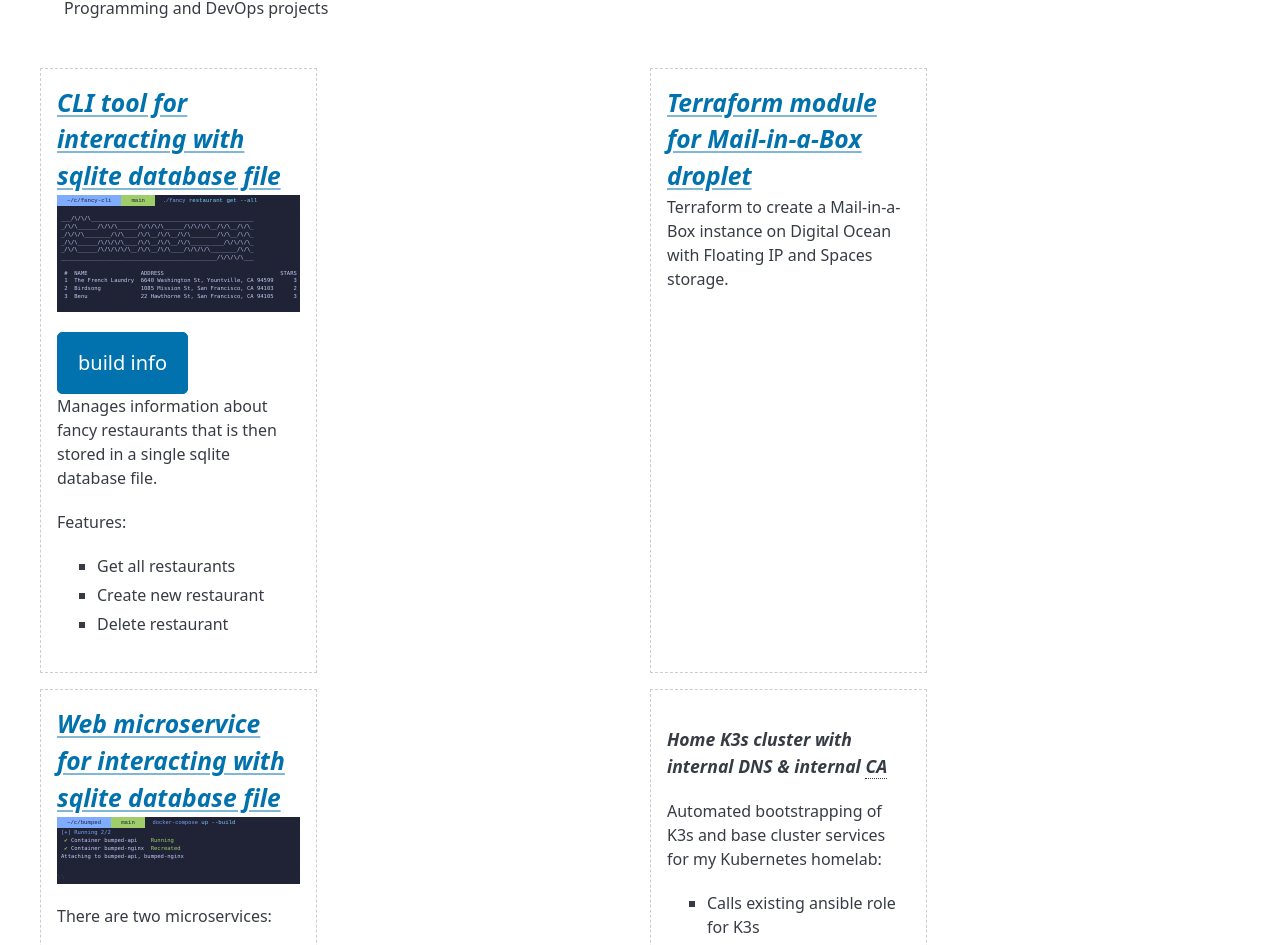
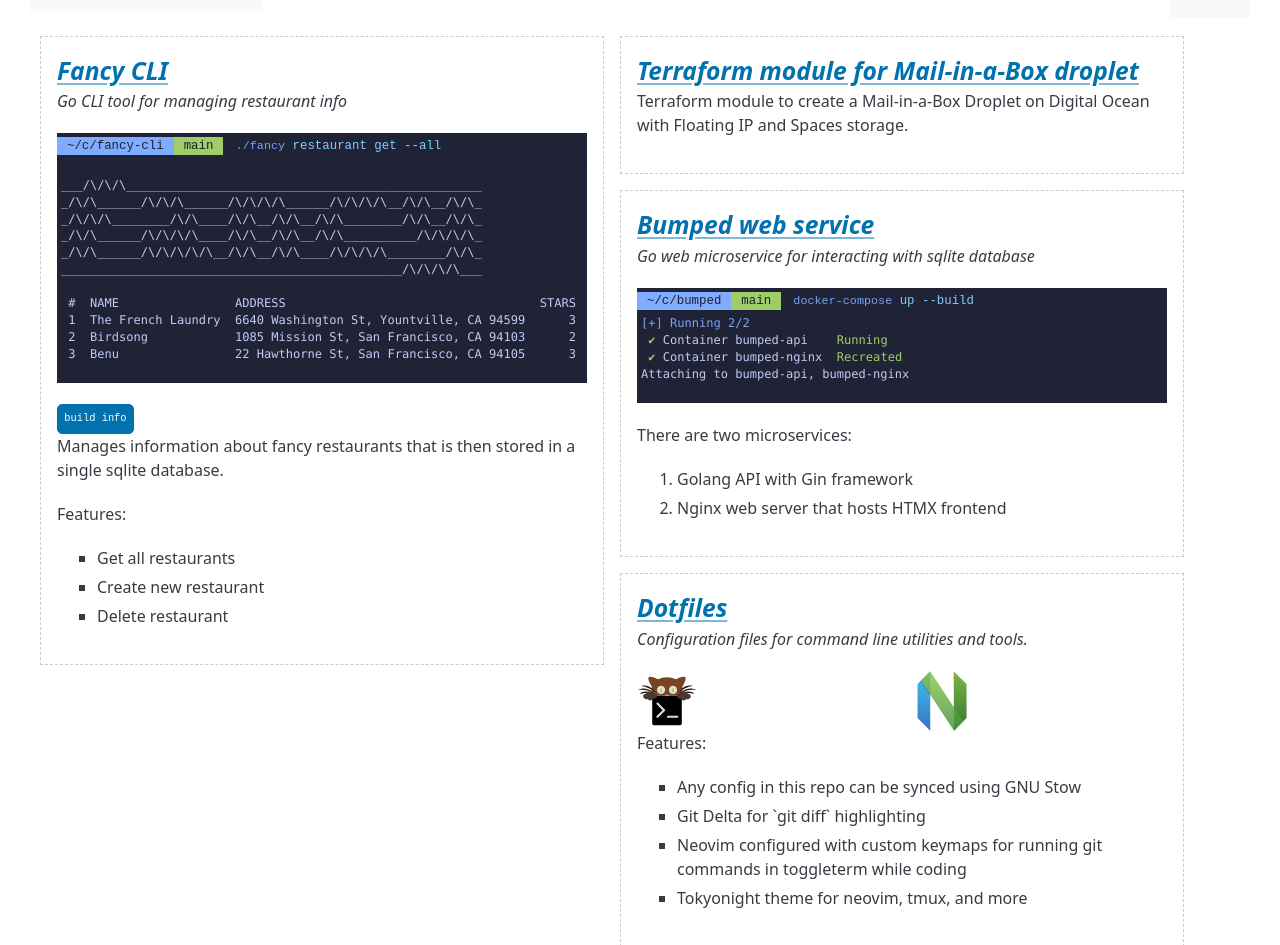
Before and after one commit to jcardarelli/jcardarelli.github.io, a website: page index.html in a window 1280 px wide. Shown: the part 83-1028 px from the top of the page. Drawn offline with nearby package versions, Linux system fonts and the light colour scheme; a script that the page names is missing.

Commit message:
Publish projects to github

```diff
--- a/index.html
+++ b/index.html
@@ -1,30 +1,56 @@
 <!doctype html>
 <html lang="en">
   <head>
-    <meta charset="UTF-8">
-    <meta name="viewport" content="width=device-width, initial-scale=1">
-    <title>john cardarelli: projects</title>
-    <link rel="stylesheet" href="https://cdn.jsdelivr.net/npm/@picocss/pico@2/css/pico.min.css" />
+    <meta charset="UTF-8" />
+    <meta name="viewport" content="width=device-width, initial-scale=1" />
+    <title>john cardarelli</title>
+    <link
+      rel="stylesheet"
+      href="https://cdn.jsdelivr.net/npm/@picocss/pico@2/css/pico.min.css"
+    />
     <link rel="stylesheet" href="style.css" />
-    <script src="https://unpkg.com/htmx.org@1.9.12" integrity="sha384-ujb1lZYygJmzgSwoxRggbCHcjc0rB2XoQrxeTUQyRjrOnlCoYta87iKBWq3EsdM2" crossorigin="anonymous"></script>
+    <script
+      src="https://unpkg.com/htmx.org@1.9.12"
+      integrity="sha384-ujb1lZYygJmzgSwoxRggbCHcjc0rB2XoQrxeTUQyRjrOnlCoYta87iKBWq3EsdM2"
+      crossorigin="anonymous"
+    ></script>
     <script src="index.js"></script>
-    <!--<script src="https://unpkg.com/masonry-layout@4/dist/masonry.pkgd.min.js"></script>-->
+    <script src="https://unpkg.com/masonry-layout@4/dist/masonry.pkgd.min.js"></script>
   </head>
   <body>
     <main>
       <div class="container">
         <header>
-          <p class="project-header">John Cardarelli</p>
-          <p class="header-desc">Programming and DevOps projects</p>
+          <nav>
+            <ul>
+              <li class="project-header"><strong>John Cardarelli</strong></li>
+            </ul>
+            <ul>
+              <li class="current-page"><a href="#">Projects</a></li>
+            </ul>
+          </nav>
         </header>
-        <div id="modal-content"></div>
-        <div class="grid">
-          <div class="project grid-item">
-            <a href="https://github.com/jcardarelli/fancy-cli" class="repo-link" target="new" data-tooltip="open github repo">
-              <p class="project-title">CLI tool for interacting with sqlite database file</p>
+        <div
+          class="grid"
+          data-masonry='{ "percentPosition": true, "itemSelector": ".grid-item", "columnWidth": ".grid-sizer" }'
+        >
+          <div class="grid-sizer"></div>
+          <div class="grid-item">
+            <a
+              href="https://github.com/jcardarelli/fancy-cli"
+              class="repo-link"
+              target="new"
+              data-tooltip="open github repo"
+            >
+              <p class="project-title">Fancy CLI</p>
             </a>
+            <p class="project-desc">Go CLI tool for managing restaurant info</p>
             <section class="terminal overflow-auto">
-              <span class="prompt-dir">~/c/fancy-cli</span><span class="prompt-git">main</span><span class="readline"><span class="command">./fancy</span> restaurant get --all</span>
+              <span class="prompt-dir">~/c/fancy-cli</span
+              ><span class="prompt-git">main</span
+              ><span class="readline"
+                ><span class="command">./fancy</span> restaurant get --all</span
+              >
               <pre class="stdout">
 
 ___/\/\/\_________________________________________________
@@ -38,11 +64,22 @@ _______________________________________________/\/\/\/\___
  1  The French Laundry  6640 Washington St, Yountville, CA 94599      3
  2  Birdsong            1085 Mission St, San Francisco, CA 94103      2
  3  Benu                22 Hawthorne St, San Francisco, CA 94105      3
-				</pre>
+              </pre>
             </section>
+            <div id="modal-content"></div>
             <section class="project-desc">
-              <button class="build" hx-trigger="load" hx-get="projects/fancy-cli/index.html" hx-target="#modal-content">build info</button>
-              <p>Manages information about fancy restaurants that is then stored in a single sqlite database file.</p>
+              <button
+                class="build small-button"
+                hx-trigger="load"
+                hx-get="projects/fancy-cli/index.html"
+                hx-target="#modal-content"
+              >
+                build info
+              </button>
+              <p>
+                Manages information about fancy restaurants that is then stored
+                in a single sqlite database.
+              </p>
               <p>Features:</p>
               <ul>
                 <li>Get all restaurants</li>
@@ -51,22 +88,40 @@ _______________________________________________/\/\/\/\___
               </ul>
             </section>
           </div>
-          <div class="project grid-item">
-            <a href="https://github.com/jcardarelli/mail-in-a-box-terraform" class="repo-link" target="new">
-              <p class="project-title">Terraform module for Mail-in-a-Box droplet</p>
+          <div class="grid-item">
+            <a
+              href="https://github.com/jcardarelli/mail-in-a-box-terraform"
+              class="repo-link"
+              target="new"
+            >
+              <p class="project-title">
+                Terraform module for Mail-in-a-Box droplet
+              </p>
             </a>
             <section class="project-desc">
-              <p>Terraform to create a Mail-in-a-Box instance on Digital Ocean with Floating IP and Spaces storage.</p>
+              <p>
+                Terraform module to create a Mail-in-a-Box Droplet on Digital
+                Ocean with Floating IP and Spaces storage.
+              </p>
             </section>
           </div>
-        </div>
-        <div class="grid">
-          <div class="project grid-item">
-            <a href="https://github.com/jcardarelli/bumped" class="repo-link" target="new">
-              <p class="project-title">Web microservice for interacting with sqlite database file</p>
+          <div class="grid-item">
+            <a
+              href="https://github.com/jcardarelli/bumped"
+              class="repo-link"
+              target="new"
+            >
+              <p class="project-title">Bumped web service</p>
             </a>
+            <p class="project-desc">
+              Go web microservice for interacting with sqlite database
+            </p>
             <section class="terminal">
-              <span class="prompt-dir">~/c/bumped</span><span class="prompt-git">main</span><span class="readline"><span class="command">docker-compose</span> up --build</span>
+              <span class="prompt-dir">~/c/bumped</span
+              ><span class="prompt-git">main</span
+              ><span class="readline"
+                ><span class="command">docker-compose</span> up --build</span
+              >
               <br />
               <pre class="stdout">
 <span class="stdout-blue">[+] Running 2/2</span>
@@ -74,7 +129,6 @@ _______________________________________________/\/\/\/\___
  <span class="stdout-green">✔</span> Container bumped-nginx  <span class="stdout-green">Recreated</span>
 Attaching to bumped-api, bumped-nginx
               </pre>
-              \\
             </section>
             <section class="project-desc">
               <p>There are two microservices:</p>
@@ -84,55 +138,65 @@ Attaching to bumped-api, bumped-nginx
               </ol>
             </section>
           </div>
-          <div class="project grid-item">
-            <p class="repo-link">
-              <p class="project-title">Home K3s cluster with internal DNS & internal <abbr title="Certificate Authority">CA</abbr></p>
+          <div class="grid-item">
+            <a
+              href="https://github.com/jcardarelli/.dotfiles"
+              class="repo-link"
+              target="new"
+            >
+              <p class="project-title">Dotfiles</p>
+            </a>
+            <p class="project-desc">
+              Configuration files for command line utilities and tools.
             </p>
             <section class="project-desc">
-              <p>Automated bootstrapping of K3s and base cluster services for my Kubernetes homelab:</p>
-              <ul>
-                <li>Calls existing ansible role for K3s</li>
-                <li>Custom ansible roles to automate provisioning of base cluster services</li>
-                <ul>
-                  <li>MetalLB - L4 load balancing across multiple internal hosts</li>
-                  <li>Traefik - Reverse proxy for each service, i.e. service.int.example.com</li>
-                  <li>CoreDNS - Create A record for each new service</li>
-                  <li>StepCA - Self-hosted certificate authority</li>
-                </ul>
-              </ul>
-            </section>
-          </div>
-        </div>
-        <div class="grid">
-          <div class="project grid-item">
-            <a href="https://github.com/jcardarelli/jcardarelli.github.io" class="repo-link" target="new">
-              <p class="project-title">This website on GitHub Pages</p>
-            </a>
-            <section class="project-desc">
+              <div class="grid">
+                <div>
+                  <img src="img/kitty.svg" class="dotfile-program" />
+                </div>
+                <div>
+                  <img src="img/neovim.svg" class="dotfile-program" />
+                </div>
+              </div>
               <p>Features:</p>
               <ul>
-                <li>Artisinal HTML</li>
-                <li>Pico CSS library as a base style</li>
-                <li>Handcrated, custom stylesheets for that rustic feeling</li>
+                <li>Any config in this repo can be synced using GNU Stow</li>
+                <li>Git Delta for `git diff` highlighting</li>
+                <li>
+                  Neovim configured with custom keymaps for running git commands
+                  in toggleterm while coding
+                </li>
+                <li>Tokyonight theme for neovim, tmux, and more</li>
               </ul>
-            </section>
-          </div>
-          <div class="project grid-item">
-            <a href="https://github.com/jcardarelli/.dotfiles" class="repo-link" target="new">
-              <p class="project-title">Dotfiles for neovim, tmux, fish, kitty, etc.</p>
-            </a>
-            <section class="project-desc">
-              <p>The configurations in this repo are symlinked with GNU Stow</p>
-              <div class="grid">
-                <div>Neovim: <img src="img/kitty.svg" class="dotfile-program" /></div>
-              </div>
-              <div class="grid">
-                <div>Tmux: <img src="img/neovim.svg" class="dotfile-program" /></div>
-              </div>
             </section>
           </div>
         </div>
       </div>
     </main>
+    <footer>
+      <a href="#">About this website</a>
+      <div class="about">
+        <a
+          href="https://github.com/jcardarelli/jcardarelli.github.io"
+          class="repo-link"
+          target="new"
+        >
+          <p class="project-title">code for this website</p>
+        </a>
+        <section class="project-desc">
+          <p>Features:</p>
+          <ul>
+
+              Artisinal HTML, no frameworks (but I could probably use one)
+            </li>
+            <li>HTMX for interactive elements, e.g. modals</li>
+            <li>Pico CSS library as a base style</li>
+            <li>
+              Masonry javascript library for tiling effect on project page
+            </li>
+          </ul>
+        </section>
+      </div>
+    </footer>
   </body>
 </html>
```
